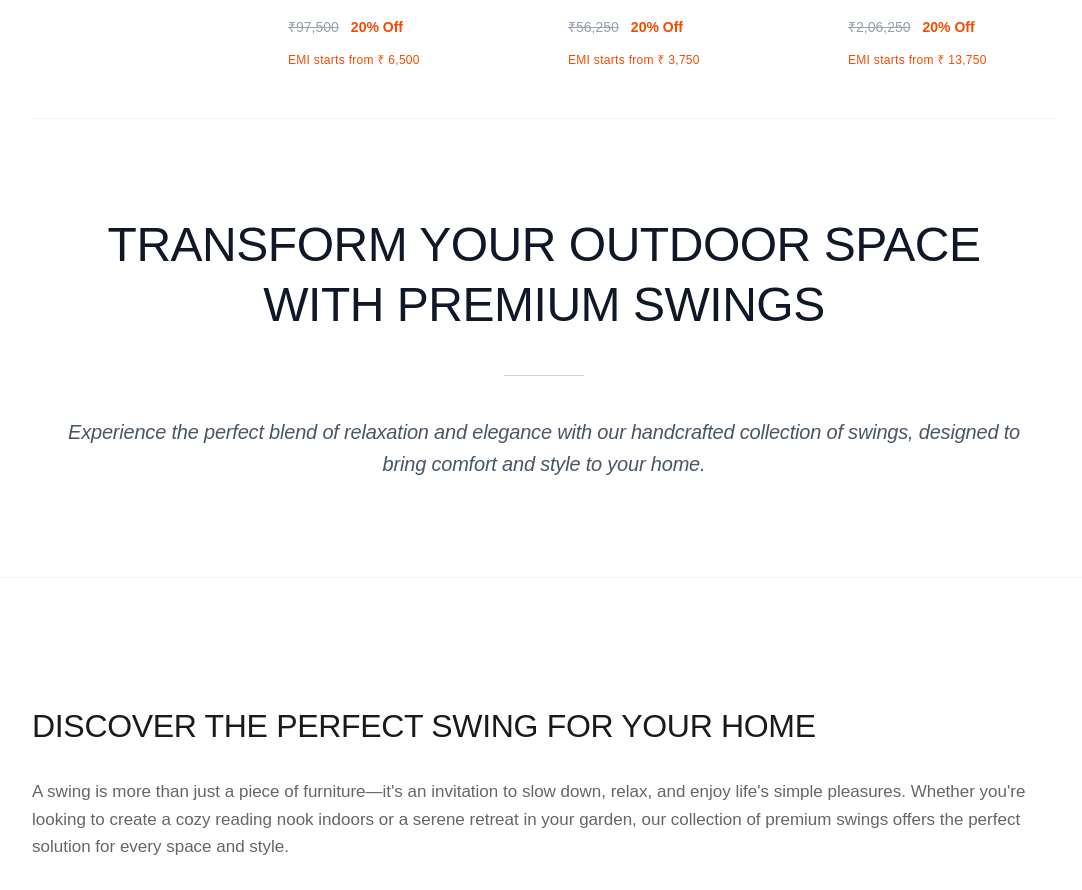
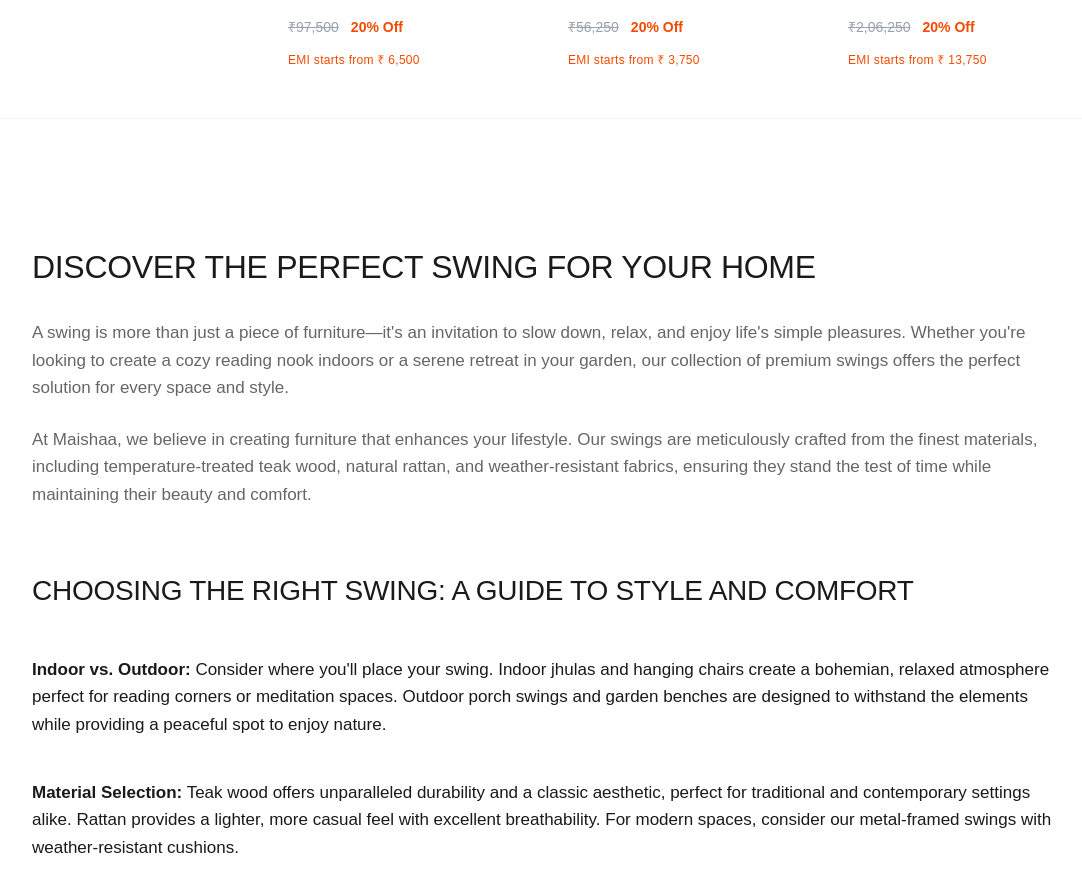
Before and after one commit to agarwalamuskan2-star/Maishaa-Furnitures-frontend-, a Next.js app: page /furniture/swing in a window 1280 px wide. Shown: the part 1311-2201 px from the top of the page, without its empty margins (96-1178 px from the left). Built offline with nearby package versions, Linux system fonts and the light colour scheme; a web font is replaced by a local one.

Commit message:
style: remove narrative intro section from swing page

```diff
--- a/src/app/furniture/swing/page.tsx
+++ b/src/app/furniture/swing/page.tsx
@@ -194,25 +194,6 @@ const SwingsCollection = () => {
                     </div>
                 </section>
 
-                {/* Narrative Intro Section - MOVED BELOW */}
-                <section className="py-24 px-4 max-w-5xl mx-auto text-center border-t border-gray-100">
-                    <motion.div
-                        initial={{ opacity: 0, scale: 0.95 }}
-                        whileInView={{ opacity: 1, scale: 1 }}
-                        transition={{ duration: 0.8 }}
-                        viewport={{ once: true }}
-                        className="space-y-10"
-                    >
-                        <h2 className="text-3xl md:text-5xl font-serif text-gray-900 leading-tight">
-                            Transform Your Outdoor Space with Premium Swings
-                        </h2>
-                        <div className="w-20 h-px bg-gray-300 mx-auto"></div>
-                        <p className="text-gray-600 leading-relaxed text-lg md:text-xl font-light font-serif italic">
-                            Experience the perfect blend of relaxation and elegance with our handcrafted collection of swings, designed to bring comfort and style to your home.
-                        </p>
-                    </motion.div>
-                </section>
-
                 {/* BOTTOM CONTENT SECTION */}
                 <section className="py-32 px-4 sm:px-8 md:px-16 lg:px-24 bg-white border-t border-gray-100">
                     <div className="max-w-5xl mx-auto space-y-16">
```
